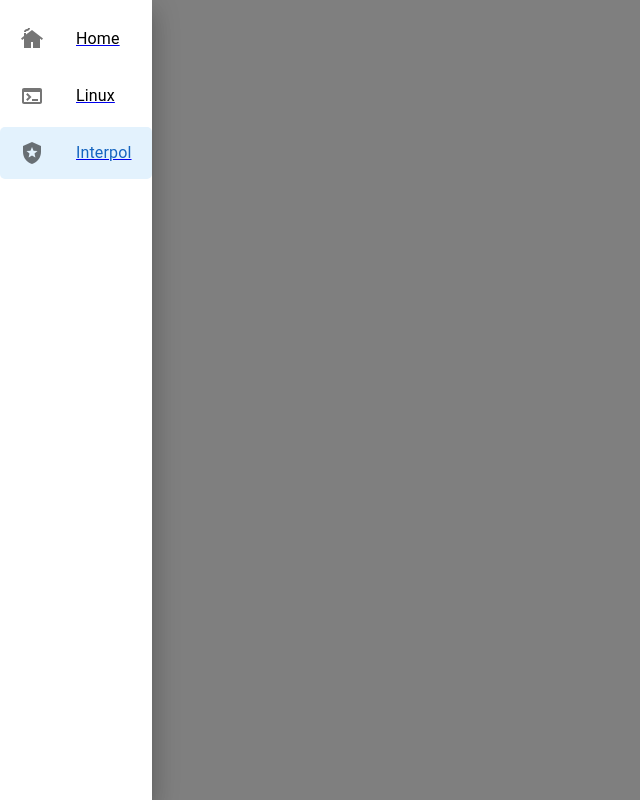
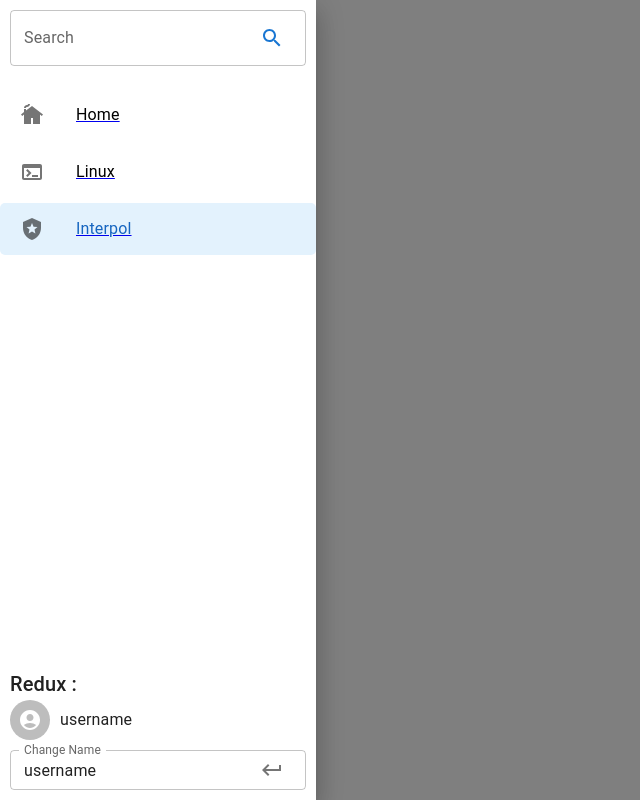
Before and after one commit to justUmen/orkester_news, a Next.js app: page /interpol in a window 1280 px wide. Both pictures are taken after a click on the button "menu". Shown: the whole page, without its empty margins (0-640 px from the left). Built offline with nearby package versions, Linux system fonts and the light colour scheme; no server answers.

Commit message:
Add skeletons

```diff
--- a/app/[searchQuery]/page.tsx
+++ b/app/[searchQuery]/page.tsx
@@ -1,17 +1,19 @@
 "use client";
 import { fetchNewsQuery } from "../action";
 import { ErrorType, NewsArticle, NewsData } from "@/app/types/newsInterface";
-import { Typography } from "@mui/material";
 import { useEffect, useState } from "react";
 import CardNews from "../components/CardNews";
+import { PageSkeleton } from "../skeletons";
 
 export default function Page({ params }: { params: { searchQuery: string } }) {
   const searchQuery: string = params.searchQuery;
-  const [newsArticles, setNewsArticles] = useState<NewsArticle[]>([]);
-  const [totalResults, setNewsTotalResults] = useState<number>(0);
+  const [ newsArticles, setNewsArticles ] = useState<NewsArticle[]>([]);
+  const [ totalResults, setNewsTotalResults ] = useState<number>(0);
+  const [ isLoading, setIsLoading ] = useState<boolean>(true);
 
   useEffect(() => {
     const fetchAndSetNewsData = async () => {
+      setIsLoading(true);
       const data: NewsData | ErrorType = await fetchNewsQuery(1, searchQuery);
       if ("error" in data) {
         console.error(data.error);
@@ -19,9 +21,15 @@ export default function Page({ params }: { params: { searchQuery: string } }) {
         setNewsTotalResults(data.totalResults);
         setNewsArticles(data.articles);
       }
+      await new Promise((resolve) => setTimeout(resolve, 2000)); // Simulating delay for admiring 9 skeletons
+      setIsLoading(false);
     };
     fetchAndSetNewsData();
   }, []);
+
+  if (isLoading) {
+    return <PageSkeleton />;
+  }
 
   return (
     <>
--- a/app/components/LeftSideMenu.tsx
+++ b/app/components/LeftSideMenu.tsx
@@ -3,18 +3,43 @@ import React, { useState } from "react";
 import {
   SwipeableDrawer,
   IconButton,
+  Avatar,
+  InputAdornment,
+  TextField,
+  Typography,
 } from "@mui/material";
 import MenuIcon from "@mui/icons-material/Menu";
+import AccountCircleIcon from "@mui/icons-material/AccountCircle";
+import KeyboardReturnIcon from "@mui/icons-material/KeyboardReturn";
 import Link from "next/link";
 import { usePathname } from "next/navigation";
 import TerminalIcon from "@mui/icons-material/Terminal";
 import LocalPoliceIcon from "@mui/icons-material/LocalPolice";
 import CottageIcon from "@mui/icons-material/Cottage";
 import { List, ListItem, ListItemIcon, ListItemText } from "@mui/material";
+import SearchBar from "./searchBar";
+import { useGetUsernameValue, useSetUsernameValue } from "@/redux/hooks";
 
 function LeftSideMenu() {
   const [open, setOpen] = useState(false);
   const router = usePathname();
+
+  const getUsernameValue = useGetUsernameValue();
+  const setUsernameValue = useSetUsernameValue();
+
+  // Local state synchronized with the global username state
+  const [localUsername, setLocalUsername] = useState(getUsernameValue);
+
+  const handleInputChangeSyncRedux = (
+    event: React.ChangeEvent<HTMLInputElement>
+  ) => {
+    setLocalUsername(event.target.value);
+  };
+
+  const handleUsernameChange = (event: React.FormEvent) => {
+    event.preventDefault();
+    setUsernameValue(localUsername);
+  };
 
   const toggleDrawer =
     (open: boolean | ((prevState: boolean) => boolean)) =>
@@ -32,6 +57,10 @@ function LeftSideMenu() {
 
   const handleToggle = () => {
     setOpen((prevOpen) => !prevOpen);
+  };
+
+  const closeSideMenu = () => {
+    setOpen(false);
   };
 
   const links = [
@@ -90,7 +119,40 @@ function LeftSideMenu() {
           style={{ display: "flex", flexDirection: "column", height: "100%" }}
         >
           <div>
+            <SearchBar onSearch={closeSideMenu} />
             {list()}
+          </div>
+          <div style={{ marginTop: "auto", padding: "10px" }}>
+            {/* User section */}
+            <Typography variant="h6">Redux :</Typography>
+            <div style={{ display: "flex", alignItems: "center", gap: "10px" }}>
+              <Avatar>
+                <AccountCircleIcon />
+              </Avatar>
+              <Typography variant="body1">{getUsernameValue}</Typography>
+            </div>
+            <form onSubmit={handleUsernameChange}>
+              <TextField
+                label="Change Name"
+                variant="outlined"
+                size="small"
+                value={localUsername}
+                onChange={handleInputChangeSyncRedux}
+                style={{ marginTop: "10px", width: "100%" }}
+                InputProps={{
+                  endAdornment: (
+                    <InputAdornment position="end">
+                      <IconButton
+                        aria-label="submit"
+                        onClick={handleUsernameChange}
+                      >
+                        <KeyboardReturnIcon />
+                      </IconButton>
+                    </InputAdornment>
+                  ),
+                }}
+              />
+            </form>
           </div>
         </div>
       </SwipeableDrawer>
--- /dev/null
+++ b/app/components/searchBar.tsx
@@ -0,0 +1,58 @@
+import React, { useState, useRef } from "react";
+import Link from "next/link";
+import { useRouter } from "next/navigation";
+import { TextField, Button, IconButton, InputAdornment } from "@mui/material";
+import SearchIcon from "@mui/icons-material/Search";
+
+interface SearchBarProps {
+  onSearch: () => void;
+}
+
+const SearchBar: React.FC<SearchBarProps> = ({ onSearch }) => {
+  const router = useRouter();
+  const [searchTerm, setSearchTerm] = useState(""); //searchTerm  is local state, need to syn it with redux
+
+  const handleInputChange = (e: React.ChangeEvent<HTMLInputElement>) => {
+    setSearchTerm(e.target.value);
+  };
+
+  const handleSearchSubmit = (e: React.FormEvent) => {
+    e.preventDefault();
+    router.push(`/${encodeURIComponent(searchTerm)}`); // fix spaces /mac%20os
+    onSearch(); // Invoke callback (closeSideMenu() on <LeftSideMenu /> after new route is pushed)
+  };
+
+  return (
+    <>
+      <form
+        onSubmit={handleSearchSubmit}
+        style={{
+          display: "flex",
+          alignItems: "center",
+          gap: "10px",
+          margin: "10px",
+        }}
+      >
+        <TextField
+          label="Search"
+          variant="outlined"
+          type="text"
+          value={searchTerm}
+          onChange={handleInputChange}
+          style={{ flexGrow: 1, backgroundColor: "white" }}
+          InputProps={{
+            endAdornment: (
+              <InputAdornment position="end">
+                <IconButton type="submit" color="primary" aria-label="search">
+                  <SearchIcon />
+                </IconButton>
+              </InputAdornment>
+            ),
+          }}
+        />
+      </form>
+    </>
+  );
+};
+
+export default SearchBar;
--- /dev/null
+++ b/app/skeletons.tsx
@@ -0,0 +1,34 @@
+import { Card, Skeleton, CardContent, CardActions, Typography } from "@mui/material";
+
+// 1 - Main skeleton for the [searchQuery] page
+export function PageSkeleton() { //Simple CardNewsSkeleton * 9
+  return (
+    <>
+      <CardNewsSkeleton />
+      <CardNewsSkeleton />
+      <CardNewsSkeleton />
+      <CardNewsSkeleton />
+      <CardNewsSkeleton />
+      <CardNewsSkeleton />
+      <CardNewsSkeleton />
+      <CardNewsSkeleton />
+      <CardNewsSkeleton />
+    </>
+  )
+}
+
+// 2 - Skeleton for the Articles
+export function CardNewsSkeleton(){
+  return (
+    <Card sx={{ width: { xs: '100%', sm: 545 }, height: 530, margin: 'auto', marginBottom: 2, position: 'relative' }}>
+      <Skeleton variant="rectangular" height={240} />
+      <CardContent sx={{ height: 'calc(530px - 140px - 60px)', overflow: 'auto' }}>
+        <Typography gutterBottom variant="h5" component="div"><Skeleton variant="rectangular" height={25} /></Typography>
+        <Typography variant="body2" color="text.secondary"><Skeleton variant="rectangular" height={25} /></Typography>
+      </CardContent>
+      <CardActions sx={{ position: 'absolute', bottom: 0, width: '100%', display: 'flex', justifyContent: 'space-between', height: '60px' }}>
+        <Typography variant="body2" sx={{ position: 'absolute', left: 10, bottom: 10 }}><Skeleton variant="rectangular" /></Typography>
+      </CardActions>
+    </Card>
+  )
+}
```
Also changed, not shown: app/page.tsx (+3 -4 lines).
